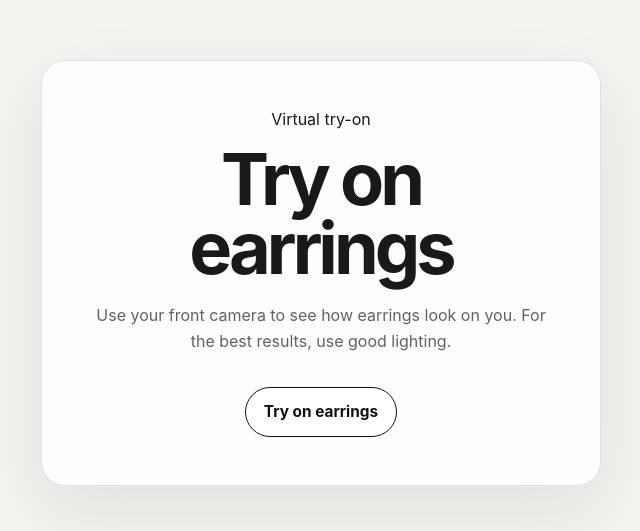
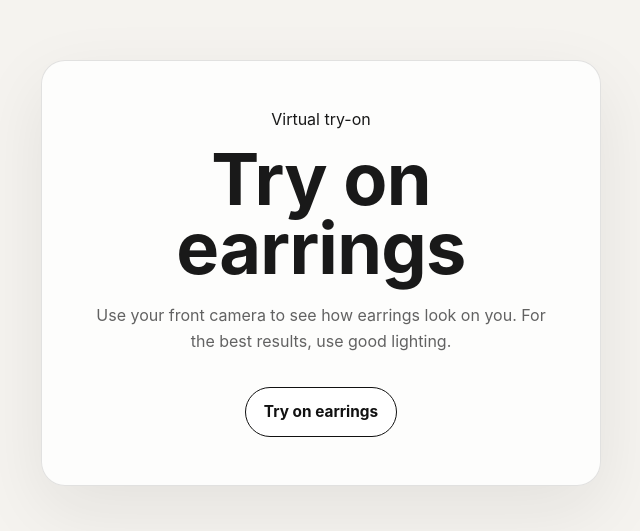
Before and after one commit to Kaue-oliveira-hub/webar-earrings, a website built with Vite: page webar-earrings/index.html in a window 1280 px wide. Shown: the part 127-658 px from the top of the page, without its empty margins (319-959 px from the left). Built offline with nearby package versions, Linux system fonts and the light colour scheme.

Commit message:
style: improve heading letter spacing

```diff
--- a/webar-earrings/src/style.css
+++ b/webar-earrings/src/style.css
@@ -71,7 +71,7 @@ h1 {
   margin-bottom: 20px;
   font-size: clamp(2.25rem, 7vw, 4.5rem);
   line-height: 0.95;
-  letter-spacing: -0.055em;
+  letter-spacing: -0.01em;
 }
 
 
```
